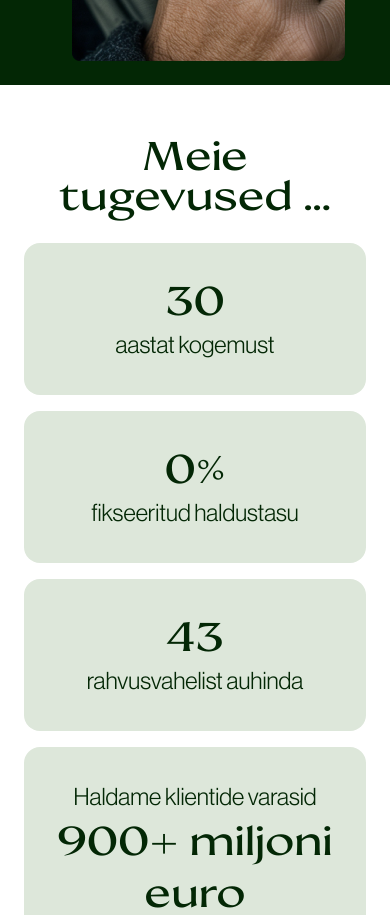
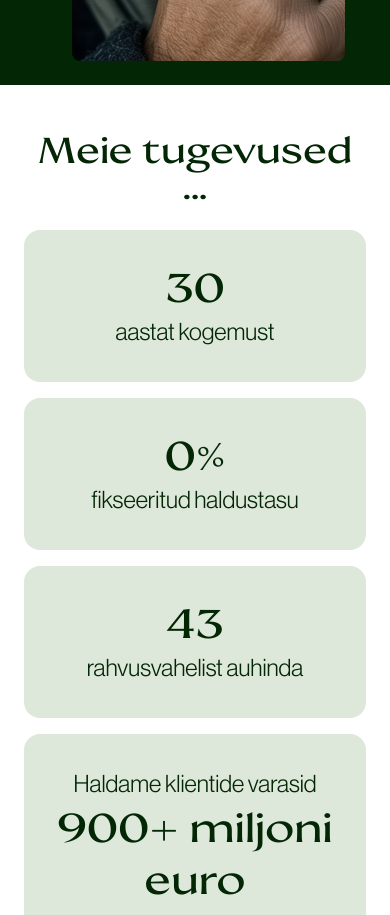
Before and after one commit to szahharenko/trigon, a React (Create React App) app: page / in a window 390 px wide. Shown: the part 1160-2075 px from the top of the page. Built offline with nearby package versions, Linux system fonts and the light colour scheme.

Commit message:
Fine-tuning

```diff
--- a/src/web-app/assets/web-app.scss
+++ b/src/web-app/assets/web-app.scss
@@ -249,6 +249,17 @@ h1 {
 .profits {
   color: var(--Trigon-Dark, #032705);
   padding: calc(var(--base-space) * 1.5);
+
+  h1 {
+    font-size: 56px;
+  }
+}
+@media only screen and (max-width: 767px) {
+  .profits {
+    h1 {
+      font-size: 36px;
+    }
+  }
 }
 
 .people {
```
